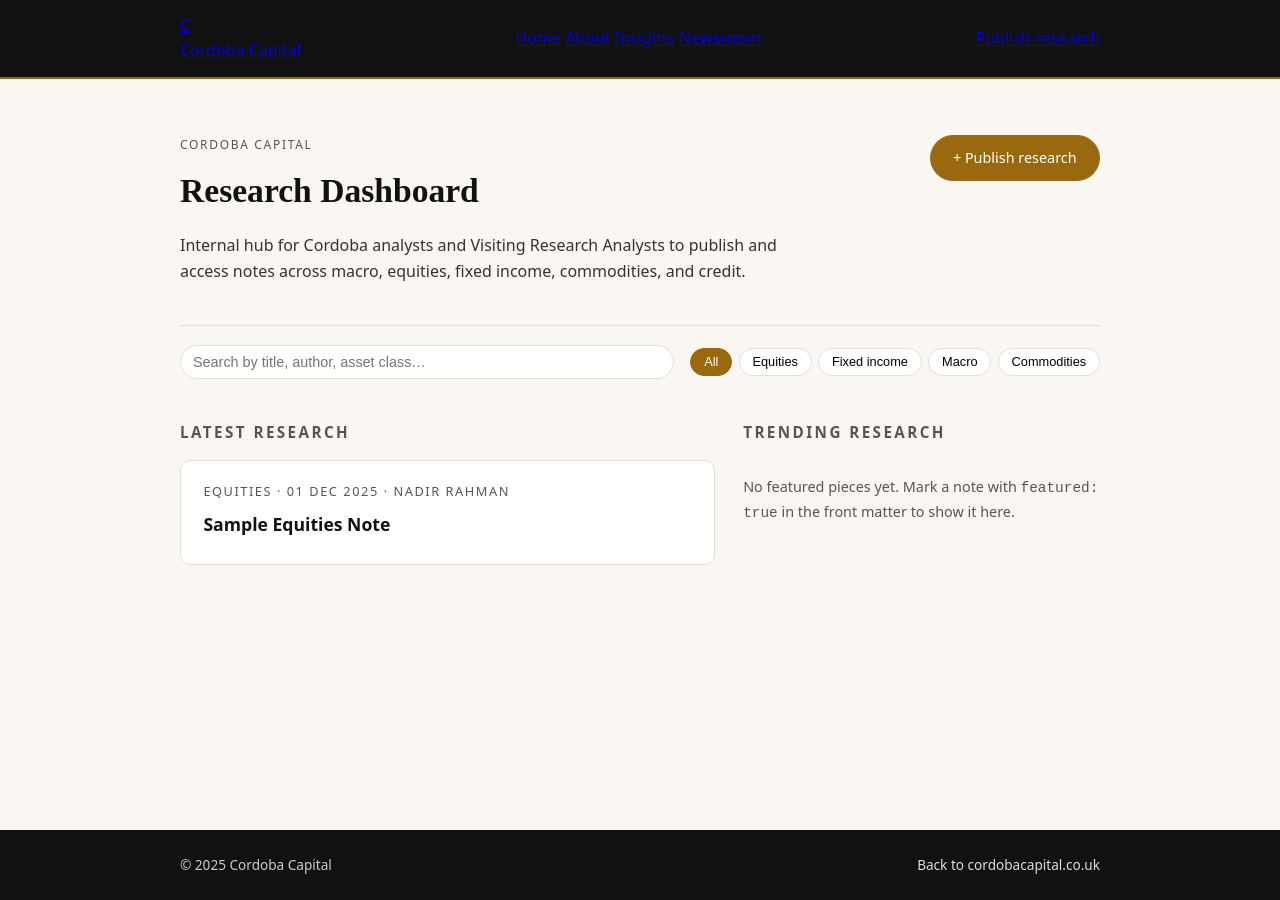
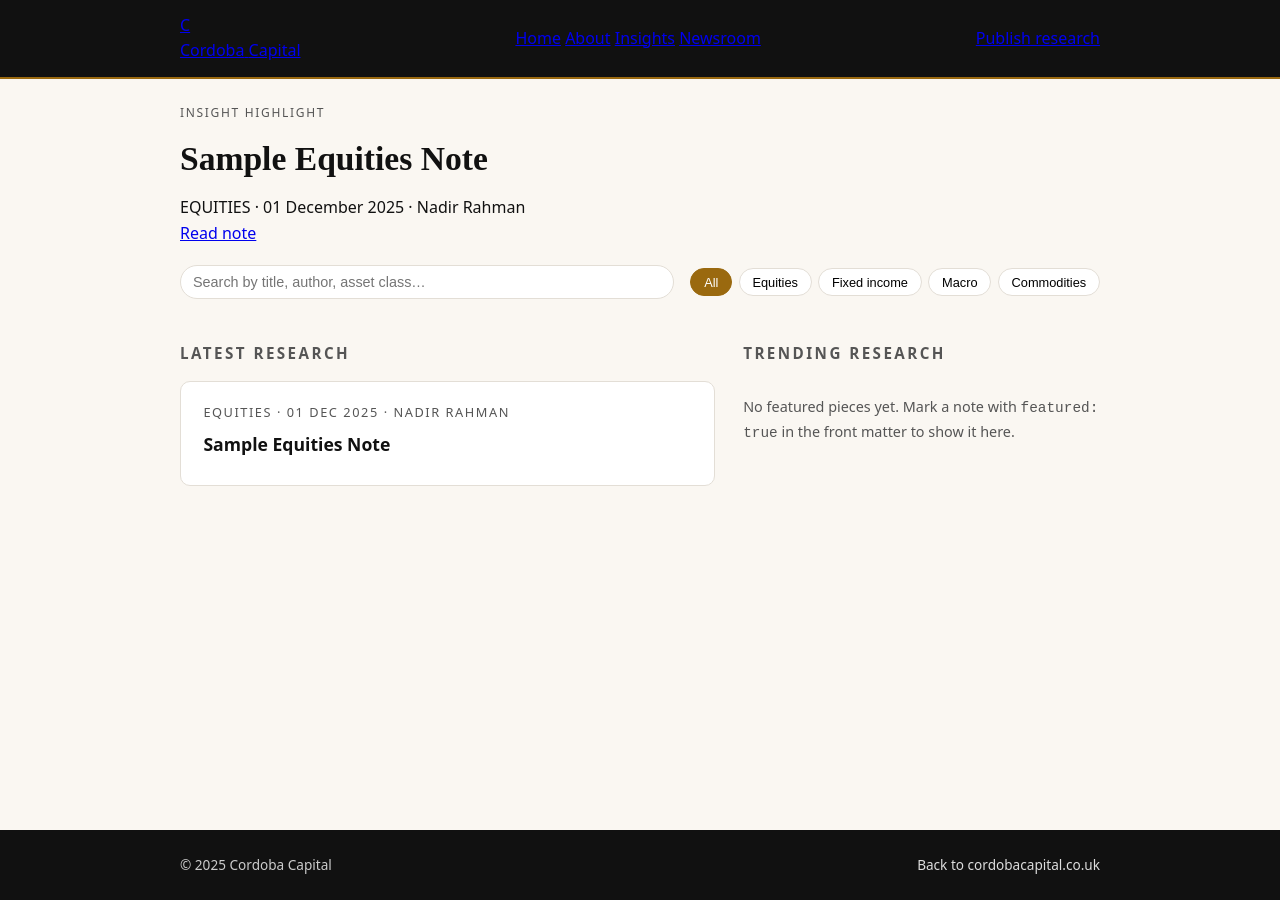
Before and after one commit to nadirrahman01/cordoba-research, a Jekyll site: the page built from index.md, in a window 1280 px wide. Built offline with Jekyll 4.4.1, drawn with Linux system fonts in a browser that asks for light colours.

Commit message:
Update index.md

```diff
--- a/index.md
+++ b/index.md
@@ -3,24 +3,49 @@ layout: default
 title: Cordoba Capital Research
 ---
 
-<div class="dashboard-header">
-  <div>
-    <div class="hero-eyebrow">Cordoba Capital</div>
-    <h1 class="hero-title">Research Dashboard</h1>
-    <p class="hero-subtitle">
-      Internal hub for Cordoba analysts and Visiting Research Analysts to publish and access notes
-      across macro, equities, fixed income, commodities, and credit.
-    </p>
+{% assign featured_post = site.posts | where_exp:"p","p.featured == true" | first %}
+{% if featured_post == nil %}
+  {% assign featured_post = site.posts | first %}
+{% endif %}
+
+<section class="hero-section">
+  <div class="hero-content">
+    <div class="hero-eyebrow">Insight Highlight</div>
+    {% if featured_post %}
+      <h1 class="hero-title">{{ featured_post.title }}</h1>
+      {% if featured_post.summary %}
+        <p class="hero-subtitle">{{ featured_post.summary }}</p>
+      {% endif %}
+      <div class="hero-meta">
+        {{ featured_post.category | upcase }} ·
+        {{ featured_post.date | date: "%d %B %Y" }} ·
+        {% if featured_post.author_id %}
+          <a href="{{ "/authors/" | append: featured_post.author_id | append: ".html" | relative_url }}">
+            {{ featured_post.author }}
+          </a>
+        {% else %}
+          {{ featured_post.author }}
+        {% endif %}
+      </div>
+      <div class="hero-actions">
+        <a href="{{ featured_post.url | relative_url }}" class="hero-btn">
+          Read note
+        </a>
+      </div>
+    {% else %}
+      <h1 class="hero-title">Cordoba Capital Research</h1>
+      <p class="hero-subtitle">
+        A home for Cordoba analysts and Visiting Research Analysts to publish
+        notes across macro, equities, fixed income, commodities, and credit.
+      </p>
+    {% endif %}
   </div>
 
-  <div class="publish-wrapper">
-    <a class="publish-button"
-       href="https://github.com/nadirrahman01/cordoba-research/new/main/_posts"
-       target="_blank" rel="noopener">
-      + Publish research
-    </a>
+  <div class="hero-media">
+    <div class="hero-panel hero-panel-main"></div>
+    <div class="hero-panel hero-panel-secondary"></div>
   </div>
-</div>
+</section>
 
 <div class="dashboard-controls">
   <div class="search-wrapper">
```
